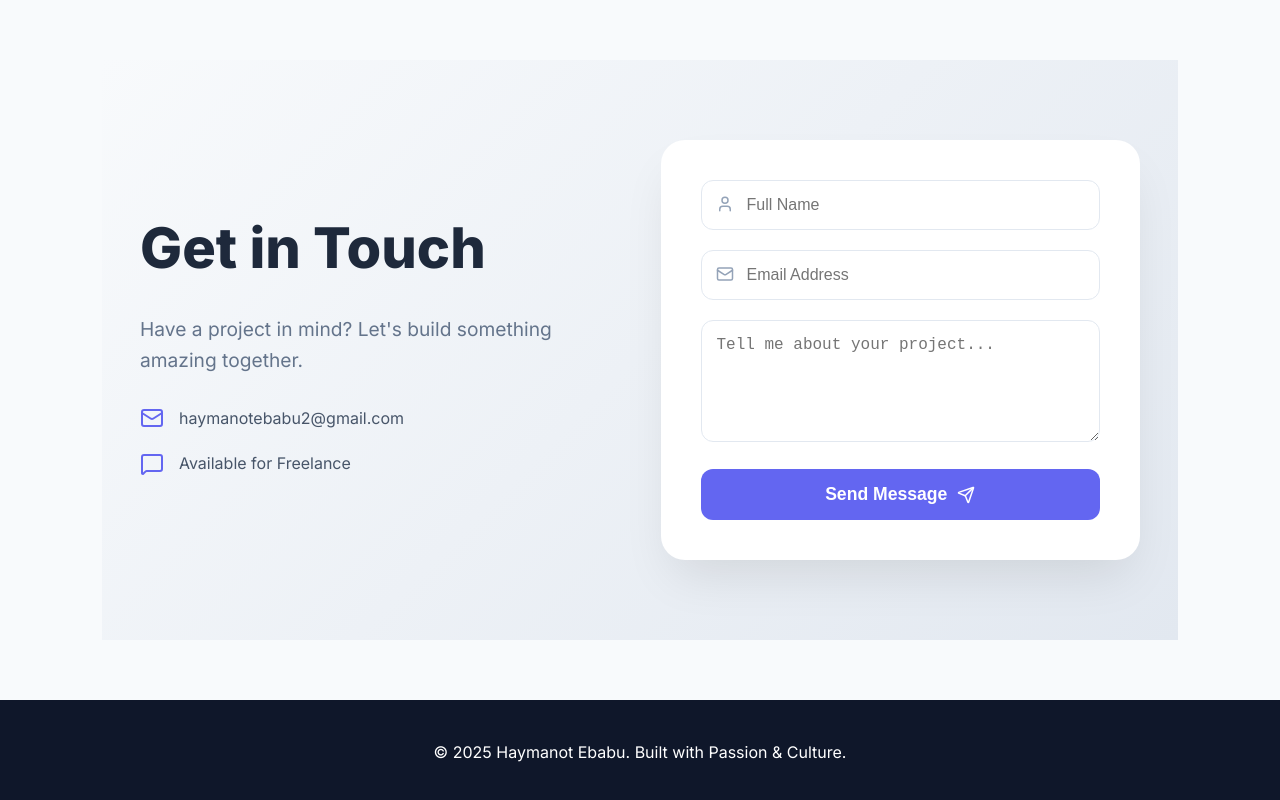
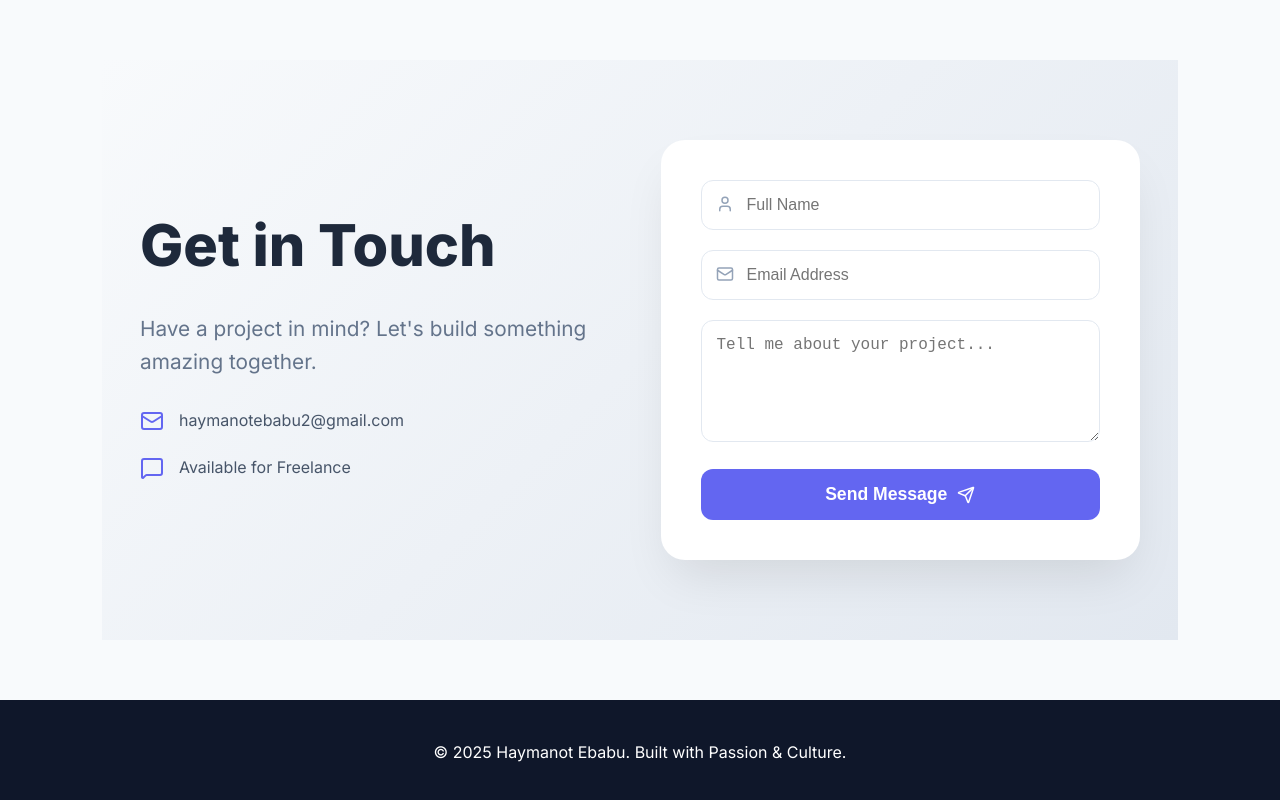
Before and after one commit to hay46/portfolio-1-1, a React (Vite) app in the folder frontend/: page / in a window 1280 px wide. Shown: the part 3918-4718 px from the top of the page. Built offline with nearby package versions, Linux system fonts and the light colour scheme.

Commit message:
the contact page css change

```diff
--- a/frontend/src/component/contact/Contact.css
+++ b/frontend/src/component/contact/Contact.css
@@ -16,13 +16,13 @@
 }
 
 .contact-info h1 {
-  font-size: 3.5rem;
+  font-size: 3.6rem;
   color: #1e293b;
   margin-bottom: 21px;
 }
 
 .contact-info p {
-  font-size: 1.2rem;
+  font-size: 1.3rem;
   color: #64748b;
   margin-bottom: 30px;
 }
@@ -31,7 +31,7 @@
   display: flex;
   align-items: center;
   gap: 15px;
-  margin-bottom: 20px;
+  margin-bottom: 21px;
   color: #475569;
 }
 
```
